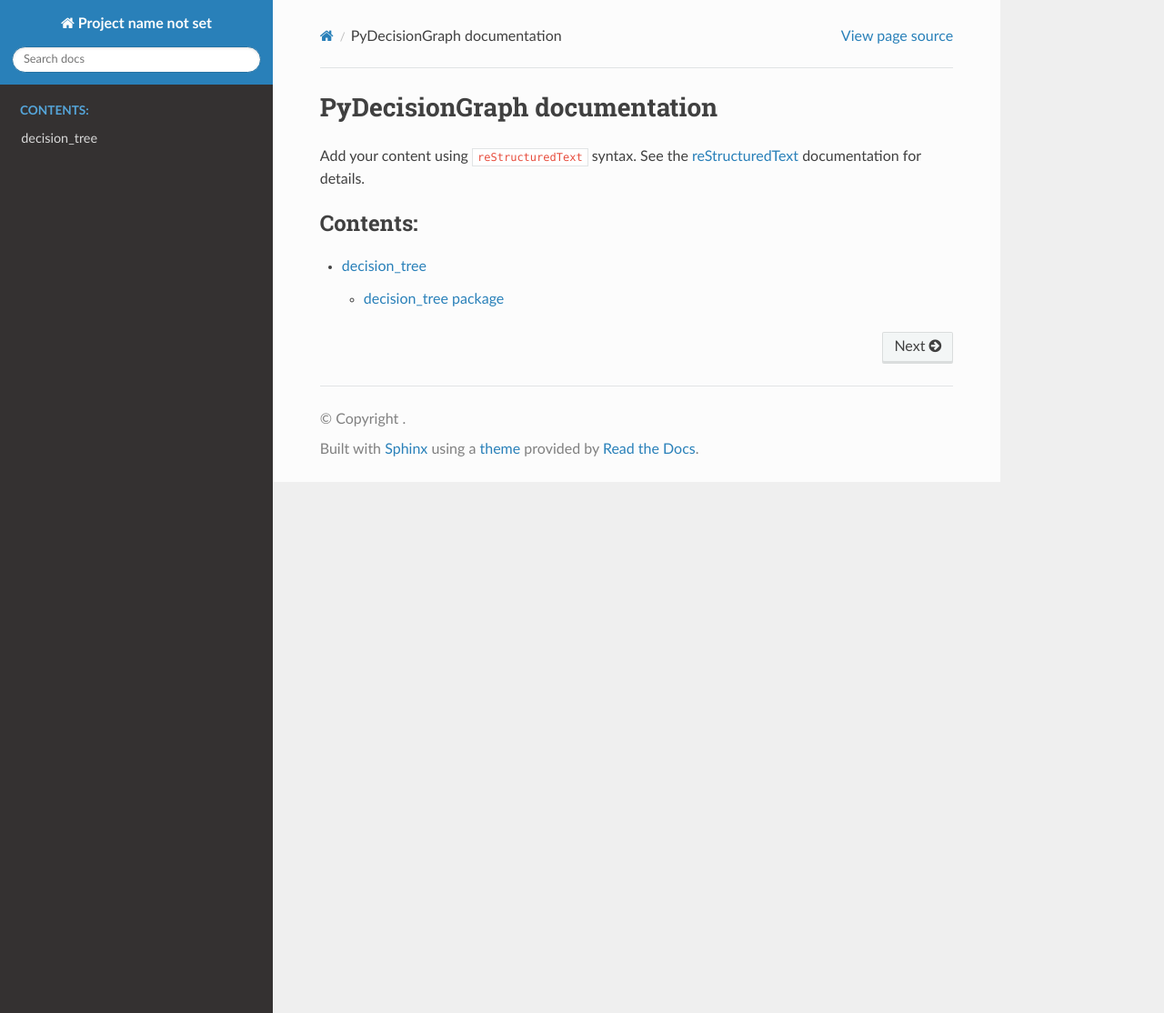
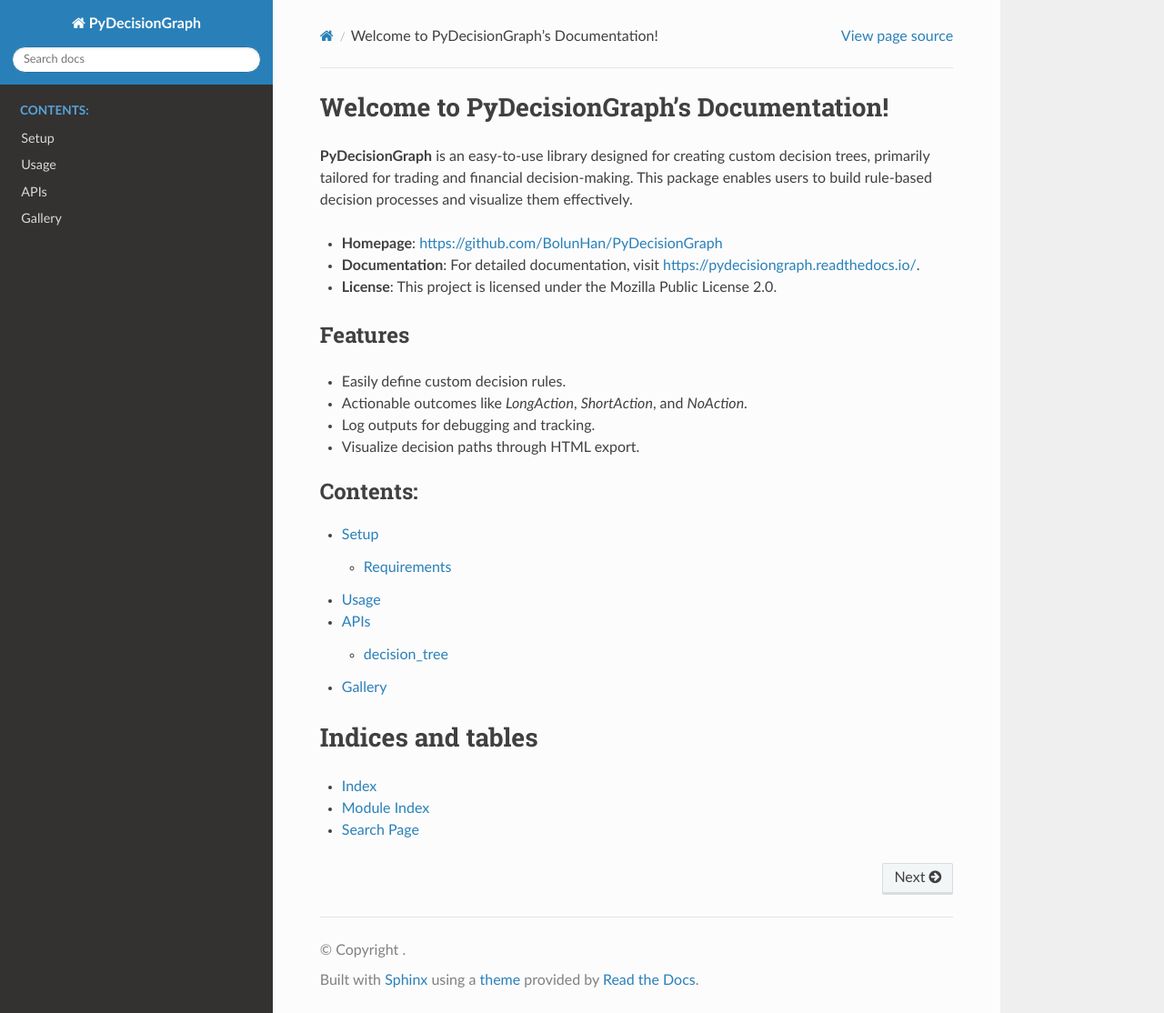
Before and after one commit to BolunHan/PyDecisionGraph, a Sphinx documentation site: the page built from docs/source/index.rst, in a window 1280 px wide and 1114 px high. Shown: the whole window at 91% size. Built offline with Sphinx 7.4.7 and the Read the Docs theme 3.1.0, drawn with Linux system fonts in a browser that asks for light colours.

Commit message:
updated docs

```diff
--- a/docs/source/conf.py
+++ b/docs/source/conf.py
@@ -1,6 +1,15 @@
 import os
 import sys
+
 sys.path.insert(0, os.path.abspath('../..'))  # Important for module discovery
+
+# Import the version from decision_tree/__init__.py
+from decision_tree import __version__
+
+# Project information
+project = 'PyDecisionGraph'
+author = 'Bolun'
+release = __version__
 
 # Add these extensions
 extensions = [
@@ -24,6 +33,7 @@
 html_theme = 'sphinx_rtd_theme'
 html_static_path = ['_static']
 
+
 # Add these at the end
 def setup(app):
     from sphinx.builders.html import StandaloneHTMLBuilder
--- a/docs/source/index.rst
+++ b/docs/source/index.rst
@@ -1,18 +1,34 @@
-.. PyDecisionGraph documentation master file, created by
-   sphinx-quickstart on Tue Mar  4 14:03:00 2025.
-   You can adapt this file completely to your liking, but it should at least
-   contain the root `toctree` directive.
+.. PyDecisionGraph documentation master file
 
-PyDecisionGraph documentation
-=============================
+Welcome to PyDecisionGraph's Documentation!
+===========================================
 
-Add your content using ``reStructuredText`` syntax. See the
-`reStructuredText <https://www.sphinx-doc.org/en/master/usage/restructuredtext/index.html>`_
-documentation for details.
+**PyDecisionGraph** is an easy-to-use library designed for creating custom decision trees, primarily tailored for trading and financial decision-making. This package enables users to build rule-based decision processes and visualize them effectively.
 
+- **Homepage**: https://github.com/BolunHan/PyDecisionGraph
+- **Documentation**: For detailed documentation, visit https://pydecisiongraph.readthedocs.io/.
+- **License**: This project is licensed under the Mozilla Public License 2.0.
+
+Features
+--------
+
+- Easily define custom decision rules.
+- Actionable outcomes like `LongAction`, `ShortAction`, and `NoAction`.
+- Log outputs for debugging and tracking.
+- Visualize decision paths through HTML export.
 
 .. toctree::
    :maxdepth: 2
    :caption: Contents:
 
-   modules
+   setup
+   usage
+   apis
+   gallery
+
+Indices and tables
+==================
+
+* :ref:`genindex`
+* :ref:`modindex`
+* :ref:`search`
```
Also changed, not shown: docs/source/apis.rst (added, +7 -0 lines), docs/source/gallery.rst (added, +7 -0 lines), docs/source/setup.rst (added, +13 -0 lines), docs/source/usage.rst (added, +62 -0 lines), 1 other file.
